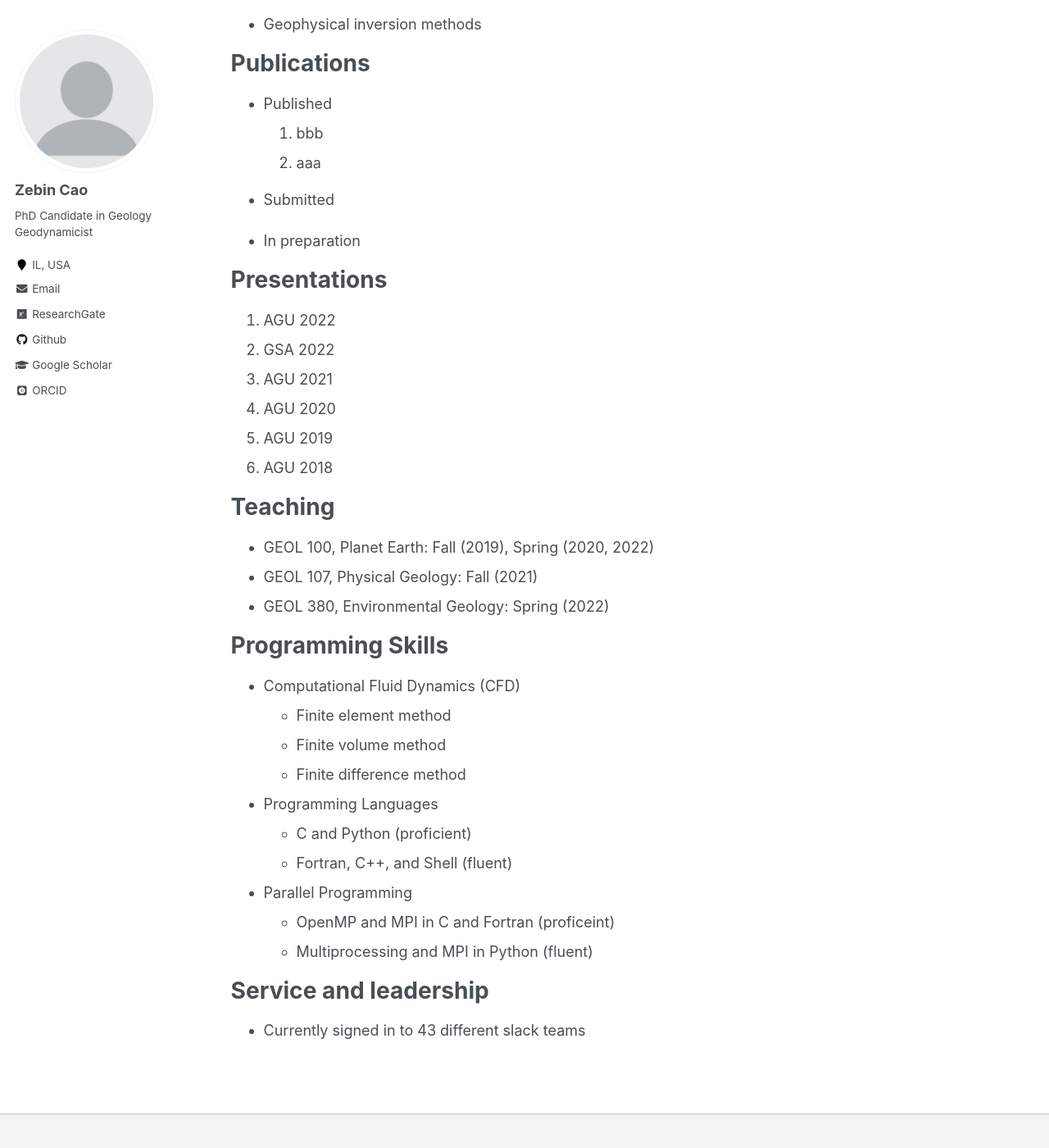
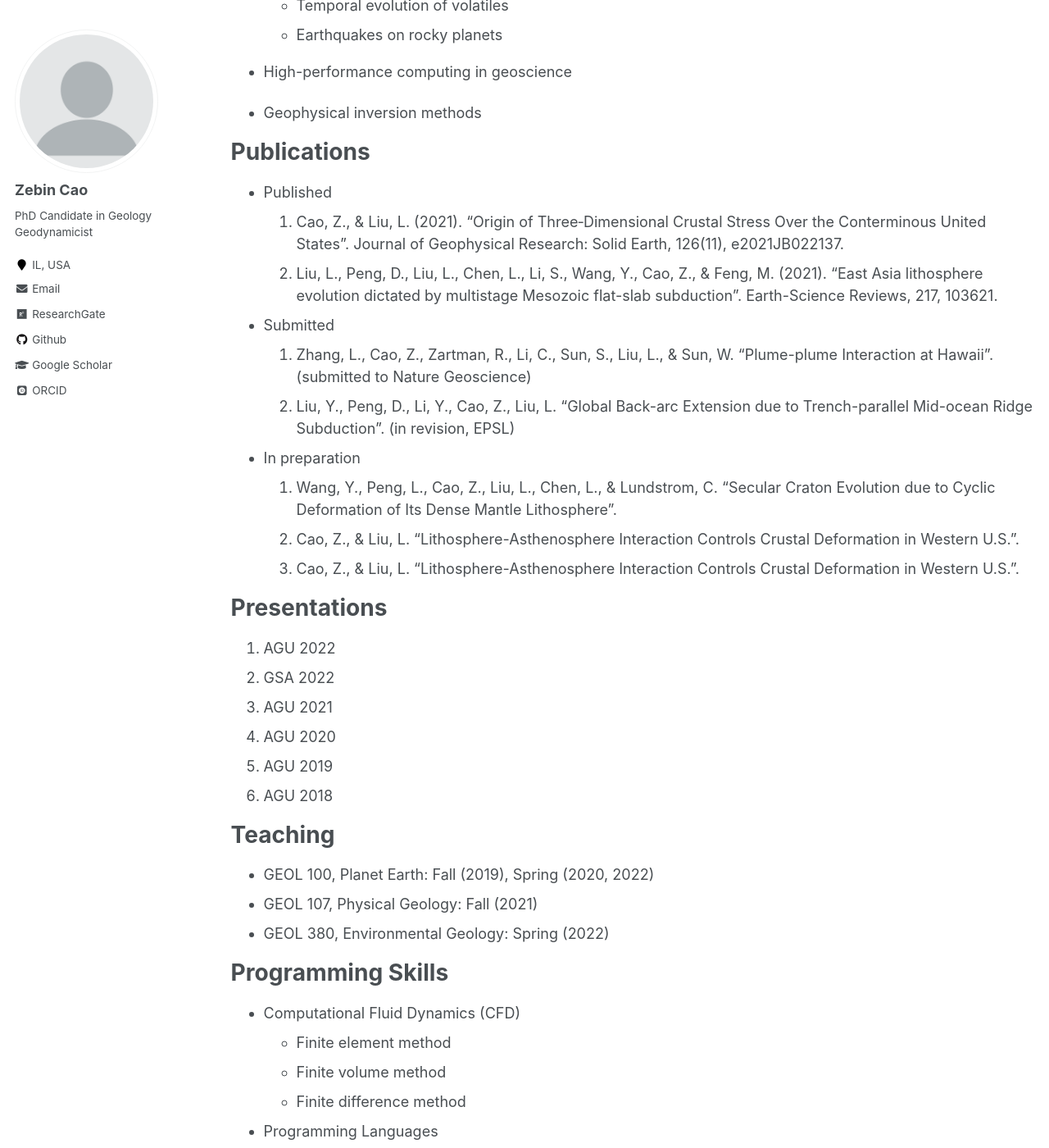
Before and after one commit to ZebinCao/ZebinCao.github.io, a Jekyll site: the page built from _pages/cv.md, in a window 1280 px wide and 1400 px high, scrolled down 748 px. Shown: the whole window at 82% size. Built offline with Jekyll 4.4.1, drawn with Linux system fonts in a browser that asks for light colours; some web fonts are replaced; some of the changed text lies outside the part shown.

Commit message:
Update publications

```diff
--- a/_pages/cv.md
+++ b/_pages/cv.md
@@ -11,8 +11,12 @@ redirect_from:
 
 Education
 ======
+* Ph.D in Geology, University of Illinois at Urbana-Champaign (UIUC), 2023 (expected)
+  * Thesis tile:
+  * Advisory committee: Jay Bass, Lijun Liu (chair), Craig Lundstrom, Patricia Gregg
+
 * B.S. in Marine Science, Zhejiang University, 2017
-* Ph.D in Geology, University of Illinois at Urbana-Champaign (UIUC), 2023 (expected)
+  * With concentration in marine geology and geophysics
 
 Research Interests
 ======
@@ -36,12 +40,17 @@ Research Interests
 Publications
 ======
 * Published
-2. bbb
-1. aaa
+2. Cao, Z., & Liu, L. (2021). “Origin of Three‐Dimensional Crustal Stress Over the Conterminous United States”. Journal of Geophysical Research: Solid Earth, 126(11), e2021JB022137.
+1. Liu, L., Peng, D., Liu, L., Chen, L., Li, S., Wang, Y., Cao, Z., & Feng, M. (2021). “East Asia lithosphere evolution dictated by multistage Mesozoic flat-slab subduction”. Earth-Science Reviews, 217, 103621.
 
 * Submitted
+1. Zhang, L., Cao, Z., Zartman, R., Li, C., Sun, S., Liu, L., & Sun, W. “Plume-plume Interaction at Hawaii”. (submitted to Nature Geoscience)
+2. Liu, Y., Peng, D., Li, Y., Cao, Z., Liu, L. “Global Back-arc Extension due to Trench-parallel Mid-ocean Ridge Subduction”. (in revision, EPSL)
 
 * In preparation
+1. Wang, Y., Peng, L., Cao, Z., Liu, L., Chen, L., & Lundstrom, C. “Secular Craton Evolution due to Cyclic Deformation of Its Dense Mantle Lithosphere”.
+2. Cao, Z., & Liu, L. “Lithosphere-Asthenosphere Interaction Controls Crustal Deformation in Western U.S.”.
+3. Cao, Z., & Liu, L. “Lithosphere-Asthenosphere Interaction Controls Crustal Deformation in Western U.S.”.
 
 Presentations
 ======
@@ -75,4 +84,5 @@ Programming Skills
 
 Service and leadership
 ======
-* Currently signed in to 43 different slack teams
+* SESE Annual Reviews Organizing Committee Member (2021)
+* Vice President of Student Union, Marine College, Zhejiang University (2014-2015)
```
Also changed, not shown: other parts of _pages/cv.md (+1 -1 lines).
